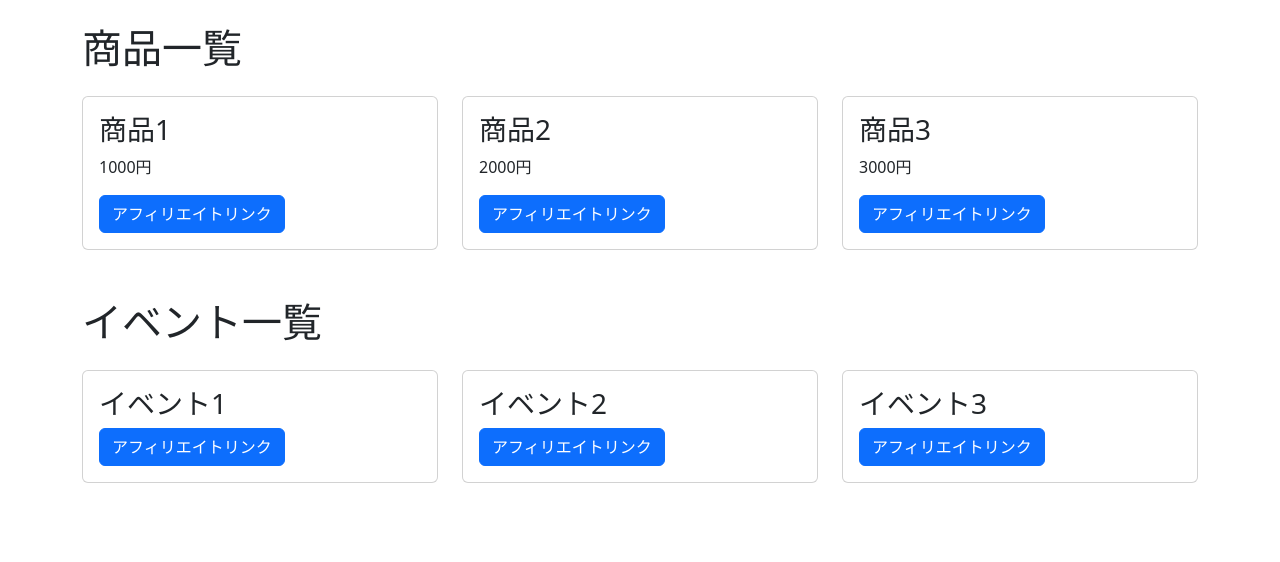
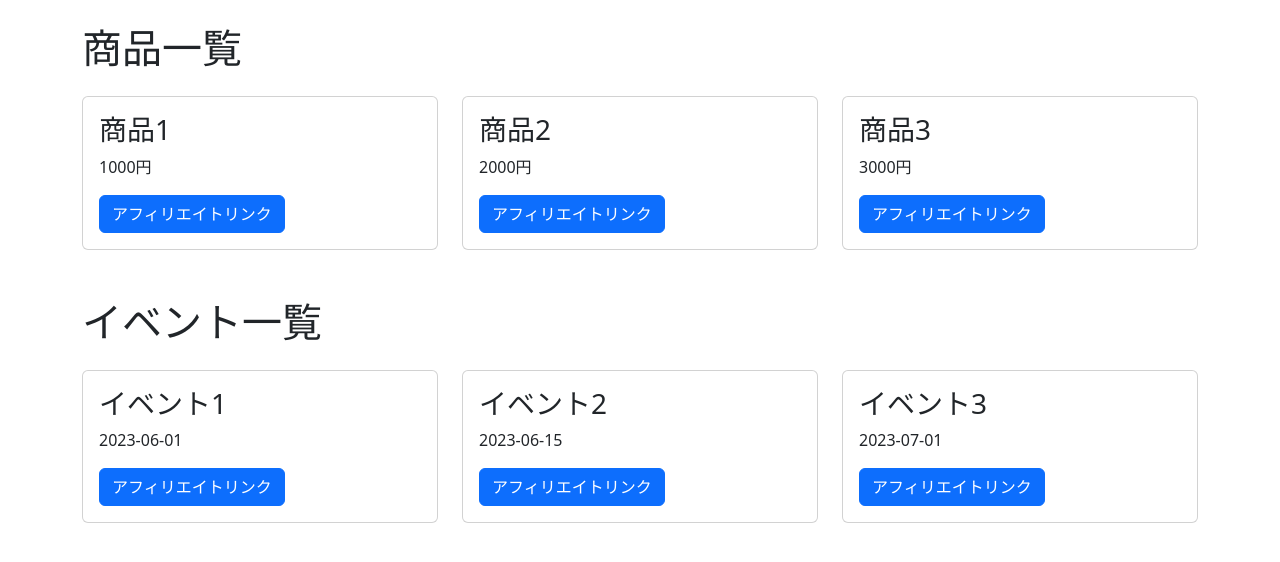
Before and after one commit to taboopython/app, a Vue app in the folder frontend/: page / in a window 1280 px wide. Shown: the top 562 px of the page. Built offline with nearby package versions, Linux system fonts and the light colour scheme; the HTML template or start-up script is replaced by a standard one.

Commit message:
add event date

```diff
--- a/frontend/src/App.vue
+++ b/frontend/src/App.vue
@@ -21,6 +21,7 @@
         <div class="card mb-4">
           <div class="card-body">
             <h3 class="card-title">{{ event.name }}</h3>
+            <p class="card-text">{{ event.date }}</p>
             <button class="btn btn-primary" @click="handleEventClick(event)">アフィリエイトリンク</button>
             <div v-if="selectedEvent && selectedEvent.id === event.id" class="mt-3">
               <div v-qrcode="affiliateLink" class="qrcode"></div>
```
